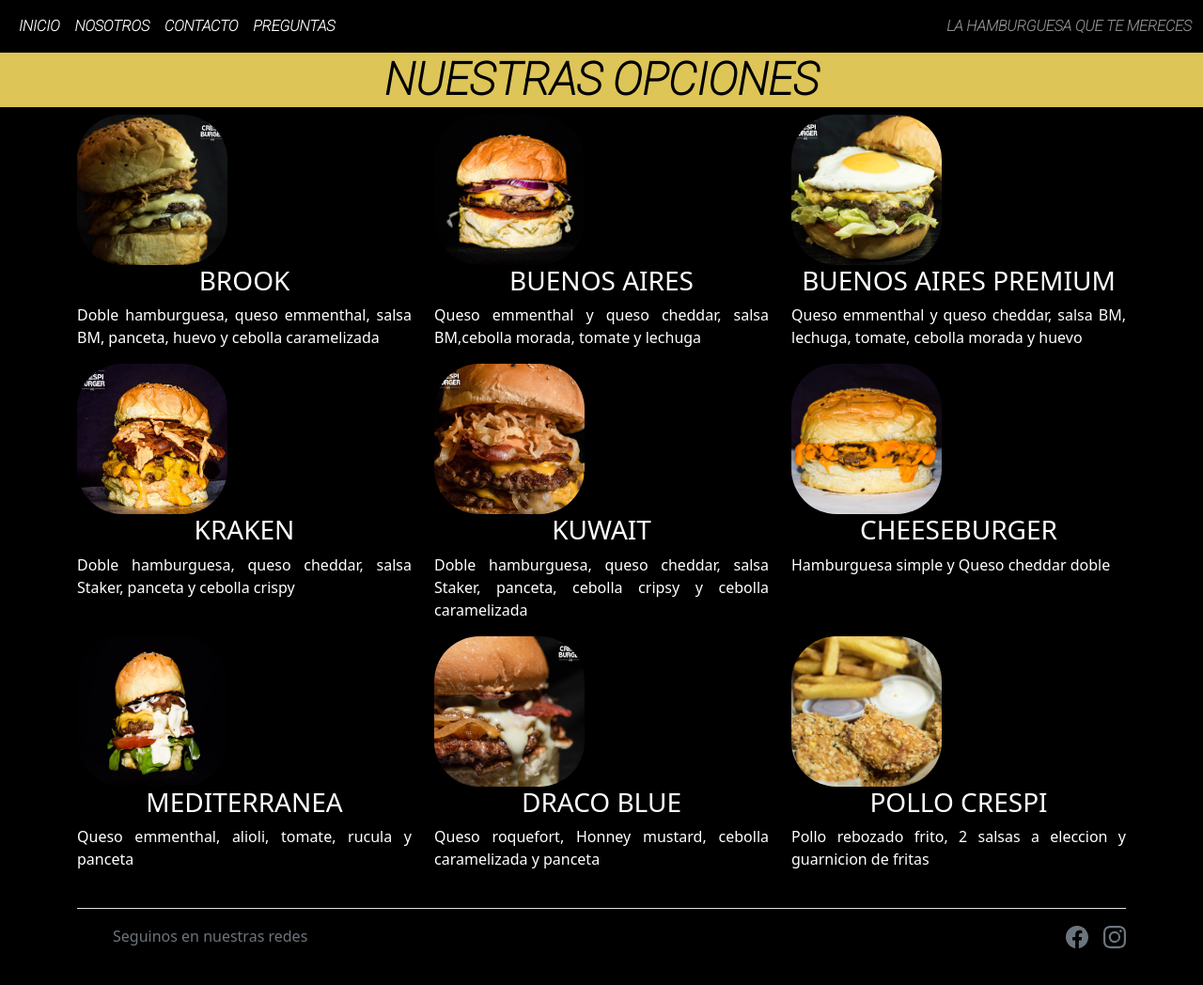
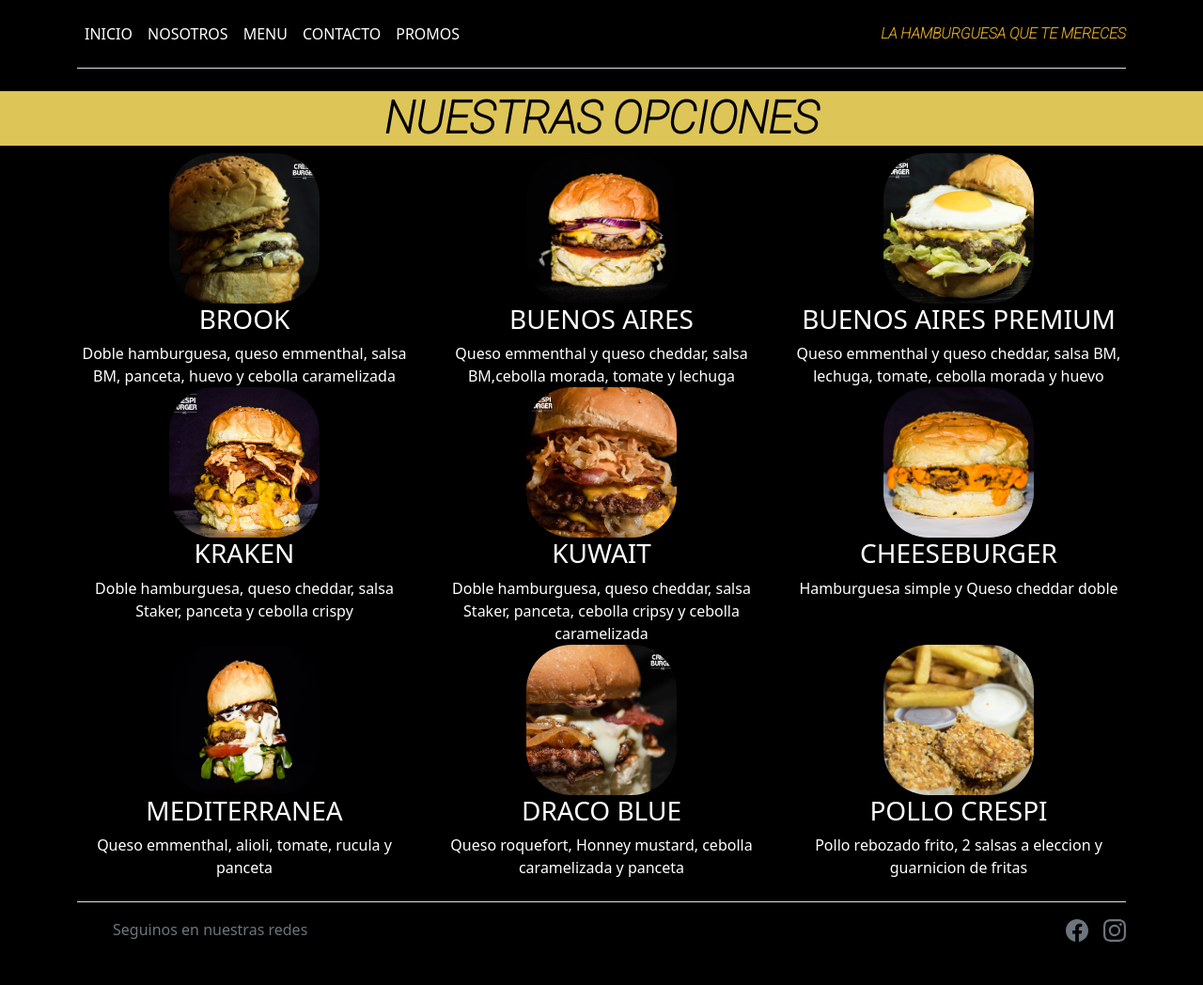
Before and after one commit to lucast04/crespiburger.torre, a plain HTML site: page html/menu.html in a window 1280 px wide. Shown: the whole page at 94% size. Drawn offline with nearby package versions, Linux system fonts and the light colour scheme; files whose address does not match are found by name.

Commit message:
rama_bootstrap

```diff
--- a/css/style.css
+++ b/css/style.css
@@ -37,6 +37,16 @@ body{
 }
 /*main*/
 
+ul li a{
+    text-transform: uppercase;
+}
+
+.navbar-text{
+    text-transform: uppercase;
+    font-weight: bold;
+    font-family: 'Roboto', sans-serif;
+    color: goldenrod;
+}
 
 .carousel-item img{
     width: 100%;
@@ -50,14 +60,18 @@ body{
     margin-bottom: 2rem;
 }
 
+.maps-ubicacion{
+    display: flex;
+    justify-content: center;
+}
+
 .videonosotros iframe {
     border: 1px solid goldenrod;
 }
 .textonosotros {
-    margin-left: 15rem;
-    margin-right: 15rem;
     margin-top: 2rem;
     margin-bottom: 2rem;
+    text-align: center;
 }
 
 .textonosotros h3 {
--- a/html/menu.html
+++ b/html/menu.html
@@ -20,31 +20,21 @@
 
 <body>
   <!--HEADER-->
-    <header>
-    <!-- INICIO NAVBAR -->
-        <nav class="navbar navbar-expand-lg navbar-dark bg-transparent">
-            <div class="container-fluid">
-              <div class="collapse navbar-collapse"  id="navbarText">
-                <ul class="navbar-nav me-auto mb-2 mb-lg-0">
-                  <li class="nav-item">
-                    <a class="nav-link active"  aria-current="page" href="../index.html">inicio</a>
-                  </li>
-                  <li class="nav-item">
-                    <a class="nav-link active" href="sobrenosotros.html">nosotros</a>
-                  </li>
-                  <li class="nav-item">
-                    <a class="nav-link active" href="contacto.html">contacto</a>
-                  </li>
-                  <li class="nav-item">
-                    <a class="nav-link active" href="preguntasfrecuentes.html">preguntas</a>
-                  </li>
+  <div class="container">
+    <header class="d-flex flex-wrap align-items-center justify-content-center justify-content-md-between py-3 mb-4 border-bottom">
+      <!--INICIO NAVBAR-->
+      <ul class="nav col-12 col-md-auto mb-2 justify-content-center mb-md-0">
+        <li><a href="../index.html" class="nav-link px-2 text-white">Inicio</a></li>
+        <li><a href="./sobrenosotros.html" class="nav-link px-2 text-white">Nosotros</a></li>
+        <li><a href="menu.html" class="nav-link px-2 text-white">Menu</a></li>
+        <li><a href="./contacto.html" class="nav-link px-2 text-white">Contacto</a></li>
+        <li><a href="./promos.html" class="nav-link px-2 text-white">Promos</a></li>
       </ul>
       <span class="navbar-text">
         La hamburguesa que te mereces
       </span>
+    </header>
   </div>
-            </div>
-          </nav>
         <!-- FIN NAVBAR -->
   </header>
   <!--FIN HEADER-->
@@ -58,57 +48,58 @@
     <!--INICIO IMG Y TEXTO MENU-->
       <div class="container">
         <div class="row">
-              <div class="col">
+          <div class="col text-center">
               <img class="imgmenu" src="../img/brook.jpg" alt="">
               <h3>BROOK</h3>
-                  <p>Doble hamburguesa, queso emmenthal, salsa BM, panceta, huevo y cebolla caramelizada</p>
+              <span>Doble hamburguesa, queso emmenthal, salsa BM, panceta, huevo y cebolla caramelizada</span>
           </div>
-              <div class="col">
+          <div class="col text-center">
               <img class="imgmenu" src="../img/bs.as..jpg" alt=""></img>
               <h3>BUENOS AIRES</h3>
-                    <p>Queso emmenthal y queso cheddar, salsa BM,cebolla morada, tomate y lechuga</p>
+              <span>Queso emmenthal y queso cheddar, salsa BM,cebolla morada, tomate y lechuga</span>
           </div>
-              <div class="col">
+          <div class="col text-center">
             <img class="imgmenu" src="../img/bsaspr.jpg" alt="burger buenos aires premium">
                 <h3>BUENOS AIRES PREMIUM</h3>
-                    <p>Queso emmenthal y queso cheddar, salsa BM, lechuga, tomate, cebolla morada y huevo</p>
+                <span>Queso emmenthal y queso cheddar, salsa BM, lechuga, tomate, cebolla morada y huevo</span>
           </div>
         </div>
         <div class="row">
-                <div class="col">
+            <div class="col text-center">
                 <img class="imgmenu" src="..//img/kraken.jpg" alt="">
                 <h3>KRAKEN</h3>
-                    <p>Doble hamburguesa, queso cheddar, salsa Staker, panceta y cebolla crispy</p>
+                <span>Doble hamburguesa, queso cheddar, salsa Staker, panceta y cebolla crispy</span>
             </div>
-                <div class="col">
+            <div class="col text-center">
                 <img src="../img/kuwait.jpg" alt="" class="imgmenu">
                 <h3>KUWAIT</h3>
-                    <p>Doble hamburguesa, queso cheddar, salsa Staker, panceta, cebolla cripsy y cebolla caramelizada</p>
+                <span>Doble hamburguesa, queso cheddar, salsa Staker, panceta, cebolla cripsy y cebolla caramelizada</span>
             </div>
-                <div class="col">
+            <div class="col text-center">
                 <img class="imgmenu" src="../img/cheeseburger.jpg" alt="cheeseburger">
                 <h3>CHEESEBURGER</h3>
-                    <p>Hamburguesa simple y Queso cheddar doble</p>
+                <span>Hamburguesa simple y Queso cheddar doble</span>
             </div>
           </div>
           <div class="row">
-                <div class="col">
+            <div class="col text-center">
                 <img class="imgmenu" src="../img/med.jpg" alt="burger mediterranea">
                 <h3>MEDITERRANEA</h3>
-                    <p>Queso emmenthal, alioli, tomate, rucula y panceta</p>
+                <span>Queso emmenthal, alioli, tomate, rucula y panceta</span>
             </div>
-                <div class="col">
+            <div class="col text-center">
                 <img class="imgmenu" src="../img/draco.jpg" alt="burger draco blue">
                 <h3>DRACO BLUE</h3>
-                    <p>Queso roquefort, Honney mustard, cebolla caramelizada y panceta</p>
+                <span>Queso roquefort, Honney mustard, cebolla caramelizada y panceta</span>
             </div>
-                <div class="col">
+            <div class="col text-center">
                 <img class="imgmenu" src="../img/pollocrespi.jpg" alt="pollocrespi">
                 <h3>POLLO CRESPI</h3>
-                    <p>Pollo rebozado frito, 2 salsas a eleccion y guarnicion de fritas</p>
+                <span>Pollo rebozado frito, 2 salsas a eleccion y guarnicion de fritas</span>
             </div>
           </div>
       </div>
+
     <!-- FIN IMG Y TEXTO MENU-->
     </main>
     <!--FIN MAIN-->
```
Also changed, not shown: html/contacto.html (+15 -21 lines), html/promos.html (renamed from html/preguntasfrecuentes.html, +10 -20 lines), html/sobrenosotros.html (+15 -22 lines), index.html (+15 -29 lines). Lines whose indentation alone changed are shown as unchanged.
